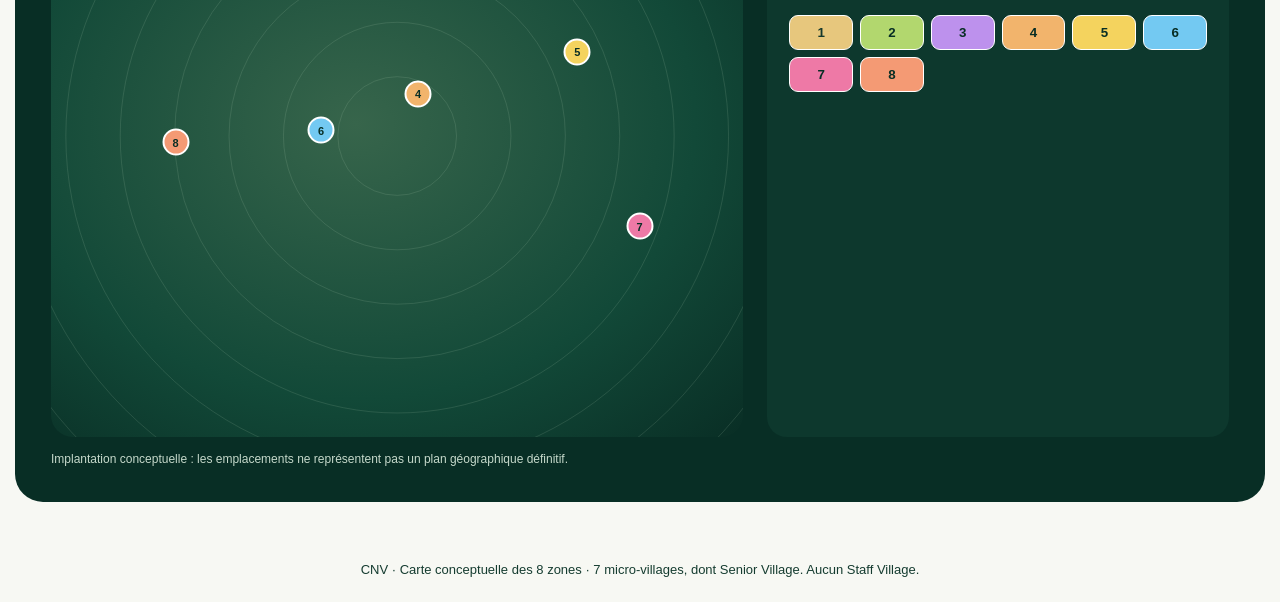
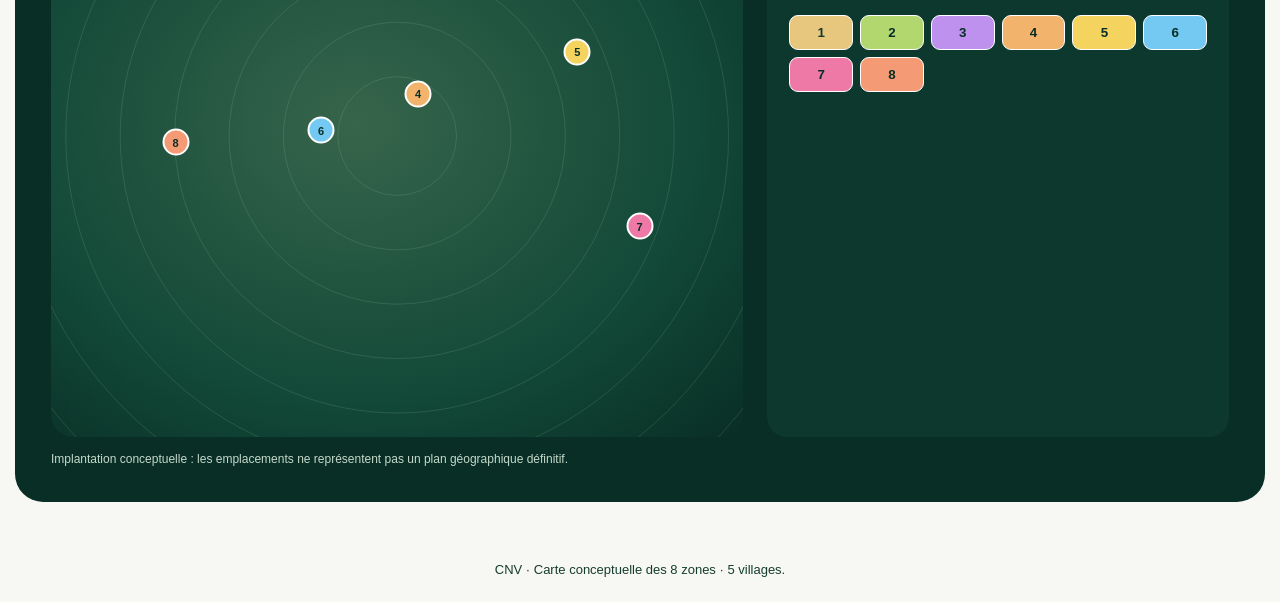
Before and after one commit to Jet7Club/CNV, a plain HTML site: page zones.html in a window 1280 px wide. Shown: the part 428-1030 px from the top of the page. Drawn offline with Linux system fonts and the light colour scheme.

Commit message:
Afficher huit zones et cinq villages sur la carte CNV

```diff
--- a/zones.html
+++ b/zones.html
@@ -1 +1 @@
-<!doctype html><html lang="fr"><head><meta charset="utf-8"><meta name="viewport" content="width=device-width,initial-scale=1"><title>CNV — Carte interactive des 8 zones</title><style>html{scroll-behavior:smooth}body{margin:0;background:#f7f8f3;font-family:Arial,sans-serif;color:#153c30}.nav{display:flex;justify-content:space-between;align-items:center;padding:20px max(20px,5vw);background:#092f26;color:#fff}.nav a{color:#e8cc86;text-decoration:none;font-weight:bold}.nav strong{letter-spacing:.1em}#village{max-width:1300px;margin:35px auto;padding:0 15px}.footer{text-align:center;padding:25px;font-size:13px}</style></head><body><div class="nav"><strong>CHILL NATURAL VILLAGES</strong><a href="https://www.cnvillages.com/#village">← Retour au village</a></div><main id="village"></main><div class="footer">CNV · Carte conceptuelle des 8 zones · 7 micro-villages, dont Senior Village. Aucun Staff Village.</div><script src="assets/cnv-zone-map.js?v=20261025-2"></script></body></html>
+<!doctype html><html lang="fr"><head><meta charset="utf-8"><meta name="viewport" content="width=device-width,initial-scale=1"><title>CNV — Carte interactive des 8 zones</title><style>html{scroll-behavior:smooth}body{margin:0;background:#f7f8f3;font-family:Arial,sans-serif;color:#153c30}.nav{display:flex;justify-content:space-between;align-items:center;padding:20px max(20px,5vw);background:#092f26;color:#fff}.nav a{color:#e8cc86;text-decoration:none;font-weight:bold}.nav strong{letter-spacing:.1em}#village{max-width:1300px;margin:35px auto;padding:0 15px}.footer{text-align:center;padding:25px;font-size:13px}</style></head><body><div class="nav"><strong>CHILL NATURAL VILLAGES</strong><a href="https://www.cnvillages.com/#village">← Retour au village</a></div><main id="village"></main><div class="footer">CNV · Carte conceptuelle des 8 zones · 5 villages.</div><script src="assets/cnv-zone-map.js?v=20261121-8"></script></body></html>
```
